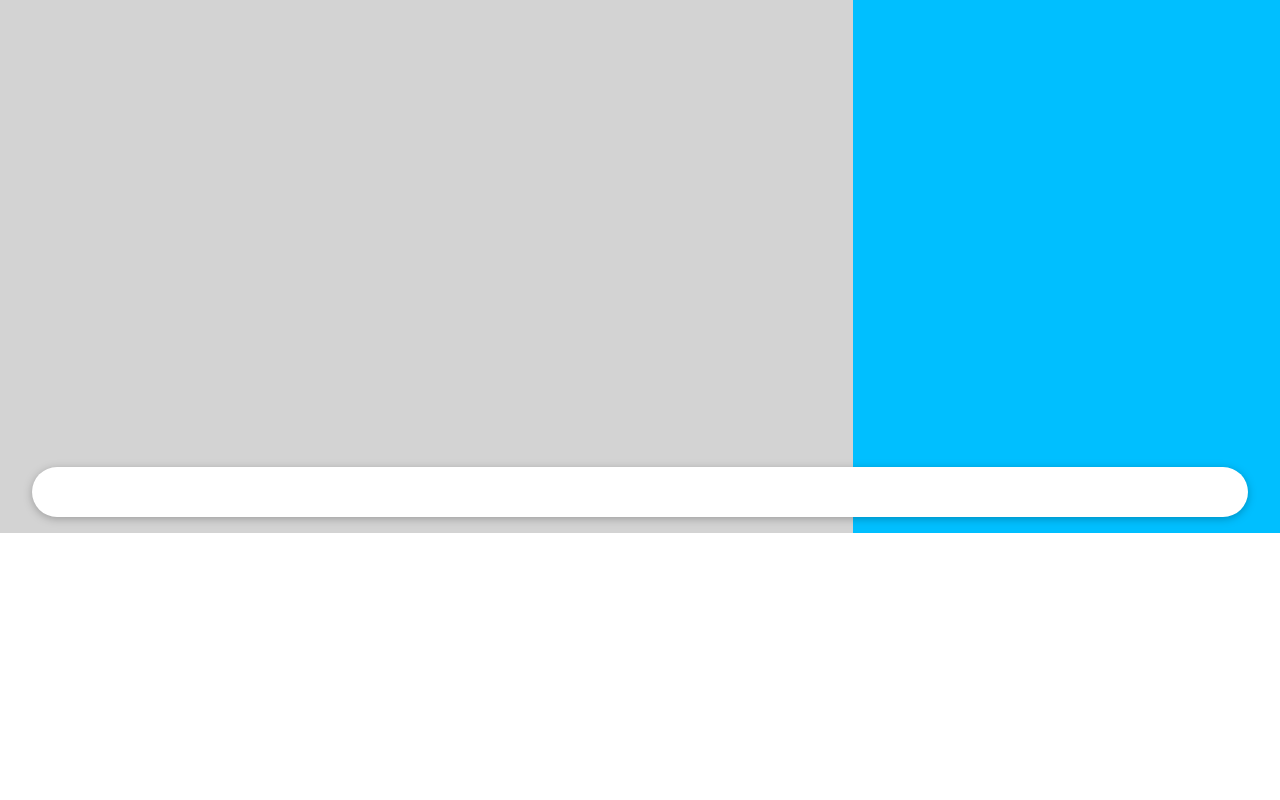
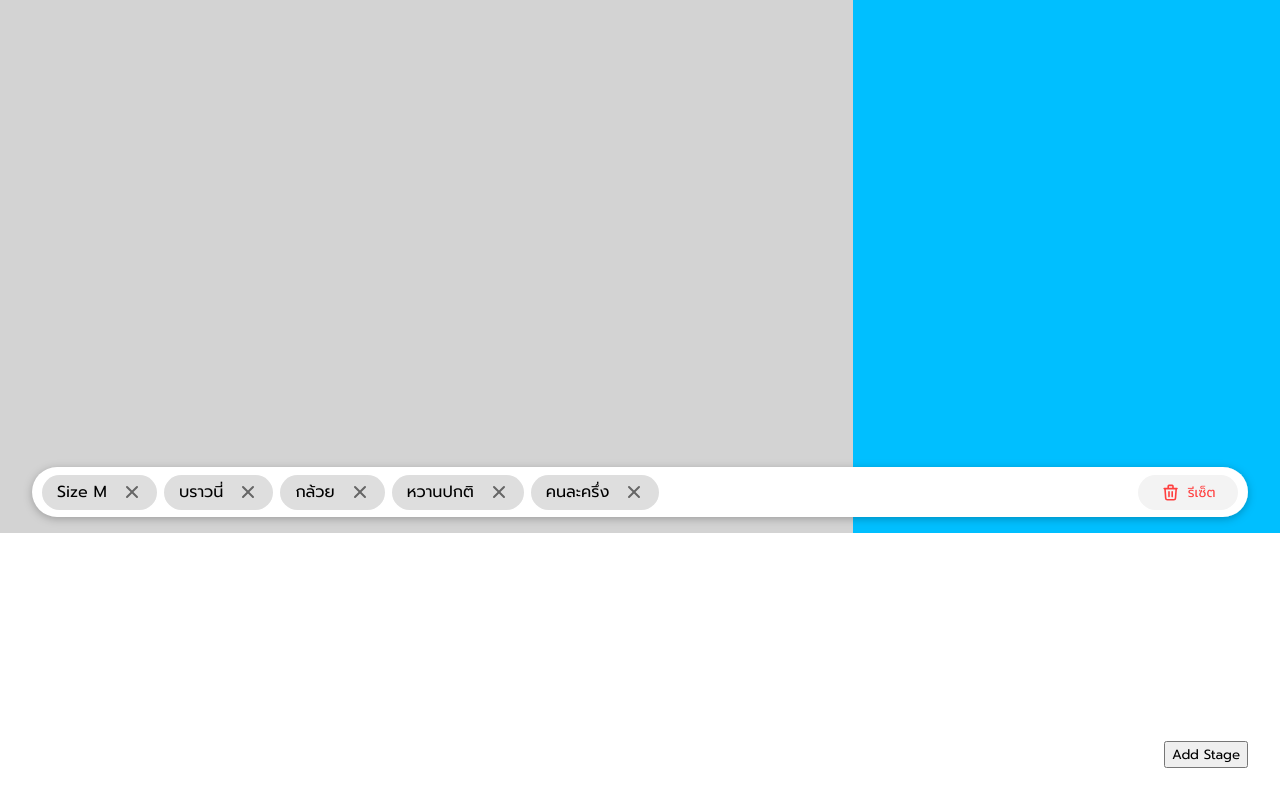
Before and after one commit to noppanat1997/momilk-toc, a React (Create React App) app: page / in a window 1280 px wide. Built offline with nearby package versions, Linux system fonts and the light colour scheme.

Commit message:
InputTape implement with mockup and test button

```diff
--- a/src/App.jsx
+++ b/src/App.jsx
@@ -1,16 +1,42 @@
-import './App.scoped.css'
+import { useState } from "react";
+import InputTape from "./components/InputTape";
+import "./App.scoped.css";
 
 function App() {
+  const [input, setInput] = useState([
+    { id: 1, text: "Size M" },
+    { id: 2, text: "บราวนี่" },
+    { id: 3, text: "กล้วย" },
+    { id: 4, text: "หวานปกติ" },
+    { id: 5, text: "คนละครึ่ง" },
+  ]);
+
+  async function addInput(data) {
+    // console.log(data);
+    const element = document.getElementById("scrollable-tape");
+    await setInput([...input, { id: input.length + 1, text: data }]);
+    var maxScrollLeft = element.scrollWidth - element.clientWidth;
+    element.scrollTo({ left: maxScrollLeft, behavior: "smooth" });
+  }
+
   return (
     <div className="page">
       <div className="state">{/* STATE HERE */}</div>
       <div className="tape-wrapper">
-        <div className="tape">{/* TAPE HERE */}</div>
+        <div className="tape">
+          <InputTape data={input} setData={setInput} />
+        </div>
       </div>
       <div className="display">{/* DISPLAY HERE */}</div>
       <div className="panel">{/* PANEL HERE */}</div>
+      <button
+        style={{ position: "absolute", bottom: "2rem", right: "2rem" }}
+        onClick={() => addInput(`ทดสอบ ${input.length + 1}`)}
+      >
+        Add Stage
+      </button>
     </div>
-  )
+  );
 }
 
-export default App
+export default App;
```
